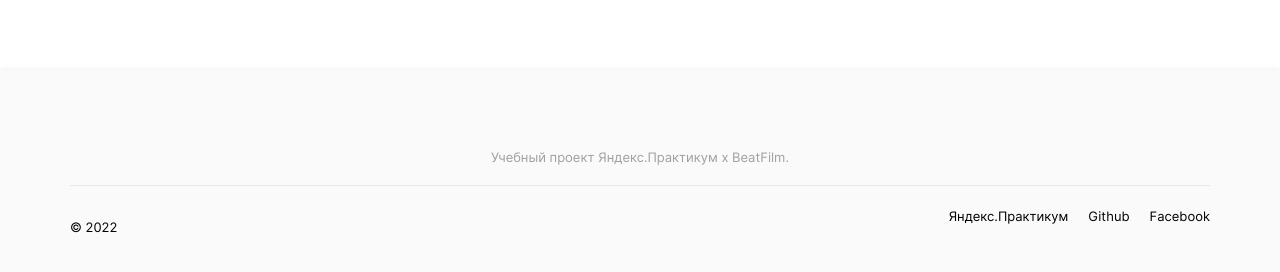
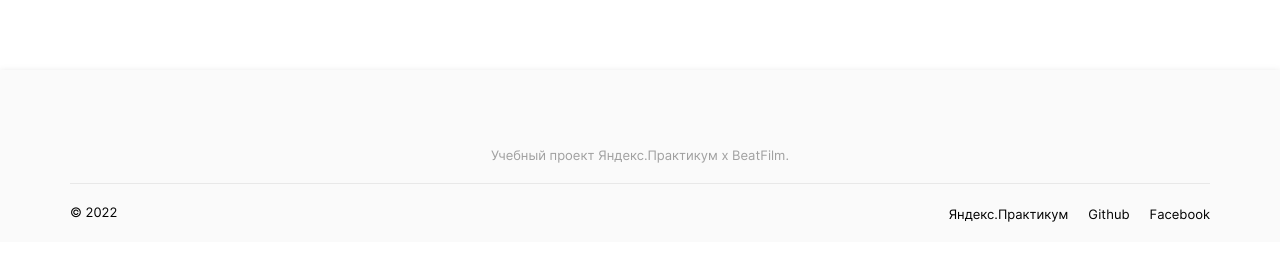
Before and after one commit to Vakulina/movies-explorer-frontend, a React (Create React App) app: page / in a window 1280 px wide. Shown: the part 2877-3149 px from the top of the page. After the commit the page ends 3119 px from the top, so only its background shows below. Built offline with nearby package versions, Linux system fonts and the light colour scheme.

Commit message:
футер на 1280

```diff
--- a/src/components/Footer/Footer.css
+++ b/src/components/Footer/Footer.css
@@ -1,9 +1,14 @@
 .footer {
-  padding: 79px 70px 56px 70px;
+  padding: 77px 70px 20px 70px;
   box-sizing: border-box;
   width: 100%;
   background-color: #FAFAFA;
   filter: drop-shadow(0px 4px 4px rgba(0, 0, 0, 0.25));
+}
+.footer__container {
+  max-width: 1140px;
+  width: 100%;
+  margin: 0 auto;
 }
 .footer__link {
   text-decoration: none;
@@ -16,6 +21,7 @@
   font-weight: 400;
   line-height: 16px;
   display: inline;
+  margin: 0;
 }
 .footer__paragraf {
   font-size: 13px;
@@ -38,4 +44,5 @@
 .footer__two-columns {
   display: flex;
   justify-content: space-between;
+  align-items: flex-start;
 }
```
